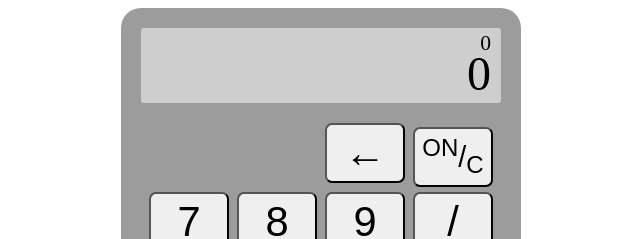
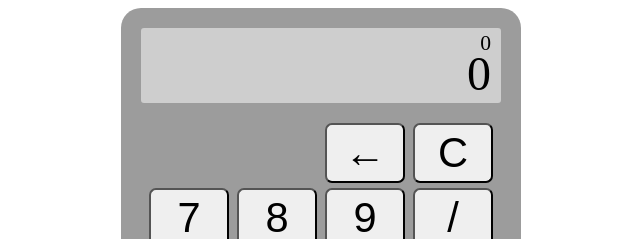
Before and after one commit to Flakari/calculator, a plain HTML site: page index.html in a window 1280 px wide. Shown: the top 239 px of the page, 319-959 px from the left. Drawn offline with Linux system fonts and the light colour scheme.

Commit message:
Found that sub and sup tags made clear data attribute randomly return null breaking the calculate function, tags now removed

```diff
--- a/index.html
+++ b/index.html
@@ -14,7 +14,7 @@
         <div id="container">
             <div>
                 <button data-button="back" data-key="8">&larr;</button>
-                <button id="on" data-button="clear" data-key="67"><sup>ON</sup>/<sub>C</sub></button><br>
+                <button data-button="clear" data-key="67">C</button><br>
             </div>
             <button data-button="7" data-key="55 103">7</button>
             <button data-button="8" data-key="56 104">8</button>
--- a/scripts/script.js
+++ b/scripts/script.js
@@ -137,6 +137,7 @@ function calculate(button) {
 button.forEach(calcKey => {
     calcKey.addEventListener('click', function(e) {
         calculate(e.target.getAttribute('data-button'));
+        console.log(e.target.getAttribute('data-button'));
     });
 });
 
--- a/styles/style.css
+++ b/styles/style.css
@@ -17,7 +17,6 @@ p {
     height: 60px;
     width: 80px;
     font-size: 2.6em;
-    outline: none;
 }
 
 #display {
@@ -61,7 +60,3 @@ p {
 #container div button {
     line-height: 0;
 }
-
-#container div #on {
-    font-size: 1.8em;
-}
```
